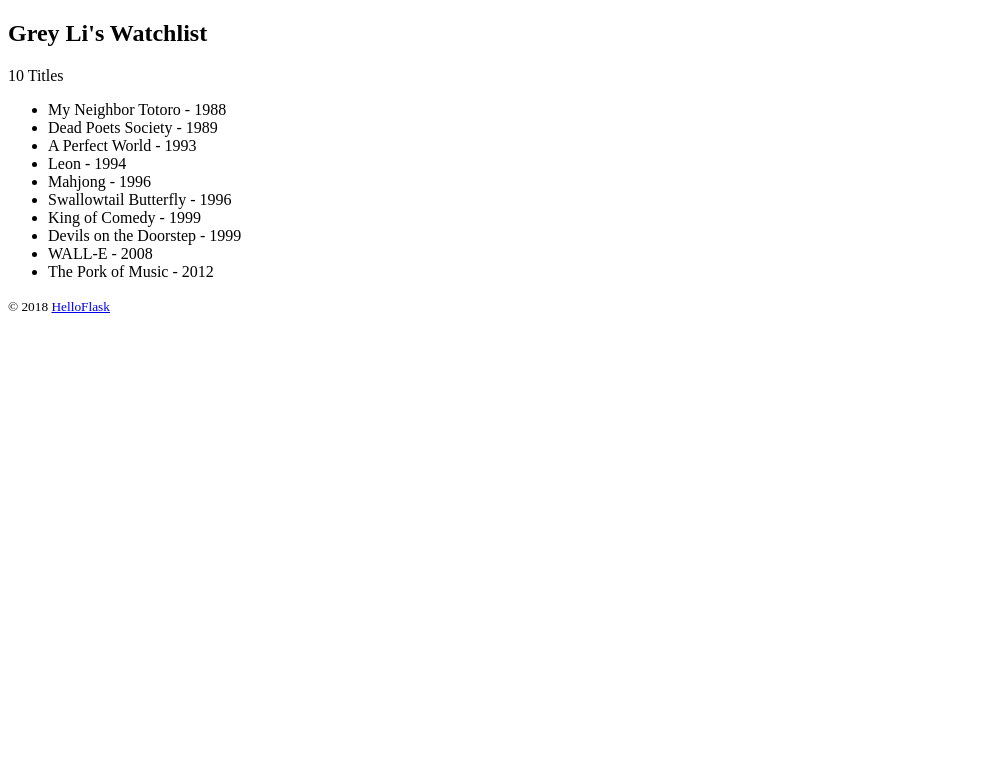
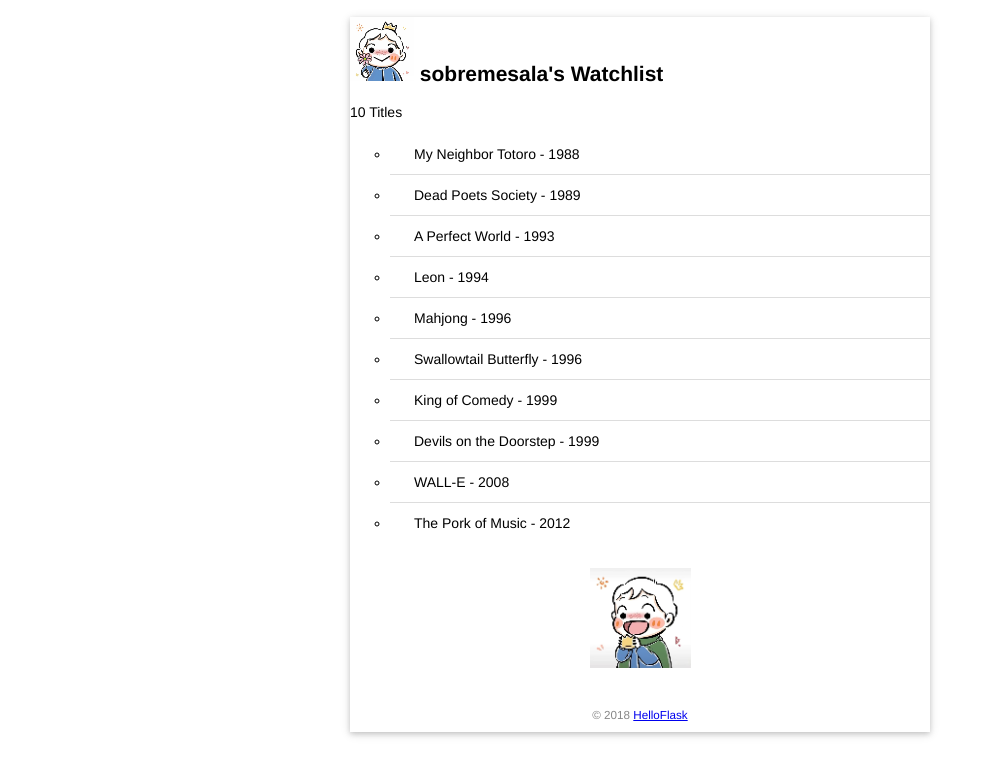
Before and after one commit to sobremesala/my-watchlist, a Flask app: page / in a window 1280 px wide. Shown: the top 776 px of the page, without its empty margins (0-988 px from the left). Run offline with Flask 3, Linux system fonts and the light colour scheme.

Commit message:
Add static files

```diff
--- a/app.py
+++ b/app.py
@@ -6,7 +6,7 @@ from markupsafe import escape
 
 # ...
 
-name = 'Grey Li'
+name = 'sobremesala'
 movies = [
     {'title': 'My Neighbor Totoro', 'year': '1988'},
     {'title': 'Dead Poets Society', 'year': '1989'},
--- /dev/null
+++ b/static/style.css
@@ -0,0 +1,48 @@
+/* 页面整体 */
+body {
+    margin: auto;
+    max-width: 580px;
+    font-size: 14px;
+    font-family: Helvetica, Arial, sans-serif;
+}
+
+/* 页脚 */
+footer {
+    color: #888;
+    margin-top: 15px;
+    text-align: center;
+    padding: 10px;
+}
+
+/* 头像 */
+.avatar {
+    width: 40px;
+}
+
+/* 电影列表 */
+.movie-list {
+    list-style-type: none;
+    padding: 0;
+    margin-bottom: 10px;
+    box-shadow: 0 2px 5px 0 rgba(0, 0, 0, 0.16), 0 2px 10px 0 rgba(0, 0, 0, 0.12);
+}
+
+.movie-list li {
+    padding: 12px 24px;
+    border-bottom: 1px solid #ddd;
+}
+
+.movie-list li:last-child {
+    border-bottom:none;
+}
+
+.movie-list li:hover {
+    background-color: #f8f9fa;
+}
+
+/* 龙猫图片 */
+.totoro {
+    display: block;
+    margin: 0 auto;
+    height: 100px;
+}
--- a/templates/index.html
+++ b/templates/index.html
@@ -3,9 +3,15 @@
 <head>
     <meta charset="utf-8">
     <title>{{ name }}'s Watchlist</title>
+    <link rel="icon" href="{{ url_for('static', filename='images/fooo.png') }}">
+    <link rel="stylesheet" href="{{ url_for('static', filename='style.css') }}" type="text/css">
+    <ul class="movie-list">
 </head>
 <body>
-    <h2>{{ name }}'s Watchlist</h2>
+    <h2>
+    <img alt="Avatar" src="{{ url_for('static', filename='images/foo.png') }}">
+    {{ name }}'s Watchlist
+    </h2>
     {# 使用 length 过滤器获取 movies 变量的长度 #}
     <p>{{ movies|length }} Titles</p>
     <ul>
@@ -13,6 +19,10 @@
         <li>{{ movie.title }} - {{ movie.year }}</li>  {# 等同于 movie['title'] #}
         {% endfor %}  {# 使用 endfor 标签结束 for 语句 #}
     </ul>
+
+    <footer>
+        <img alt="Walking Totoro" src="{{ url_for('static', filename='images/fooo.png') }}">
+    </footer>
     <footer>
         <small>&copy; 2018 <a href="http://helloflask.com/book/3">HelloFlask</a></small>
     </footer>
```
Also changed, not shown: static/images/foo.png (added), static/images/fooo.png (added).
